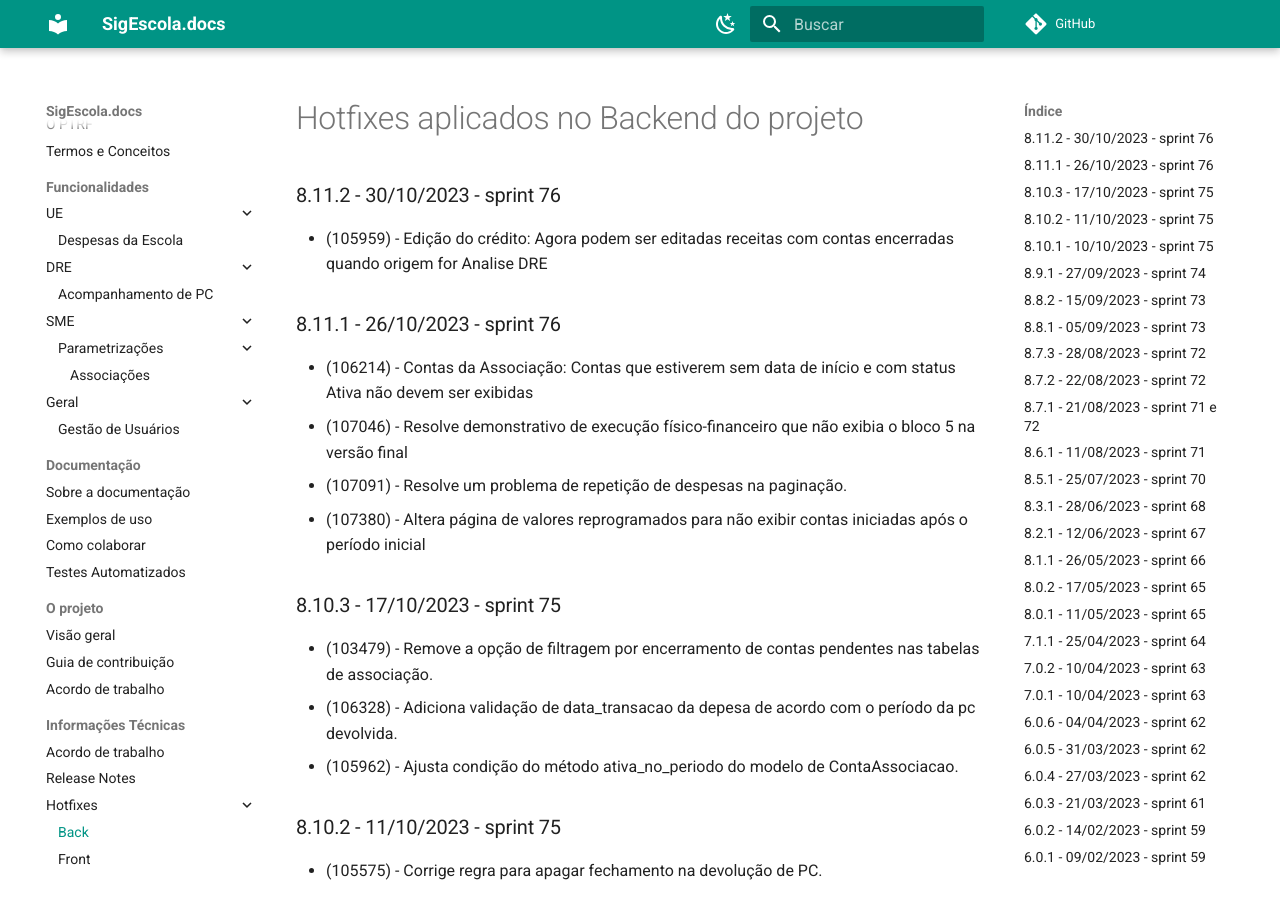
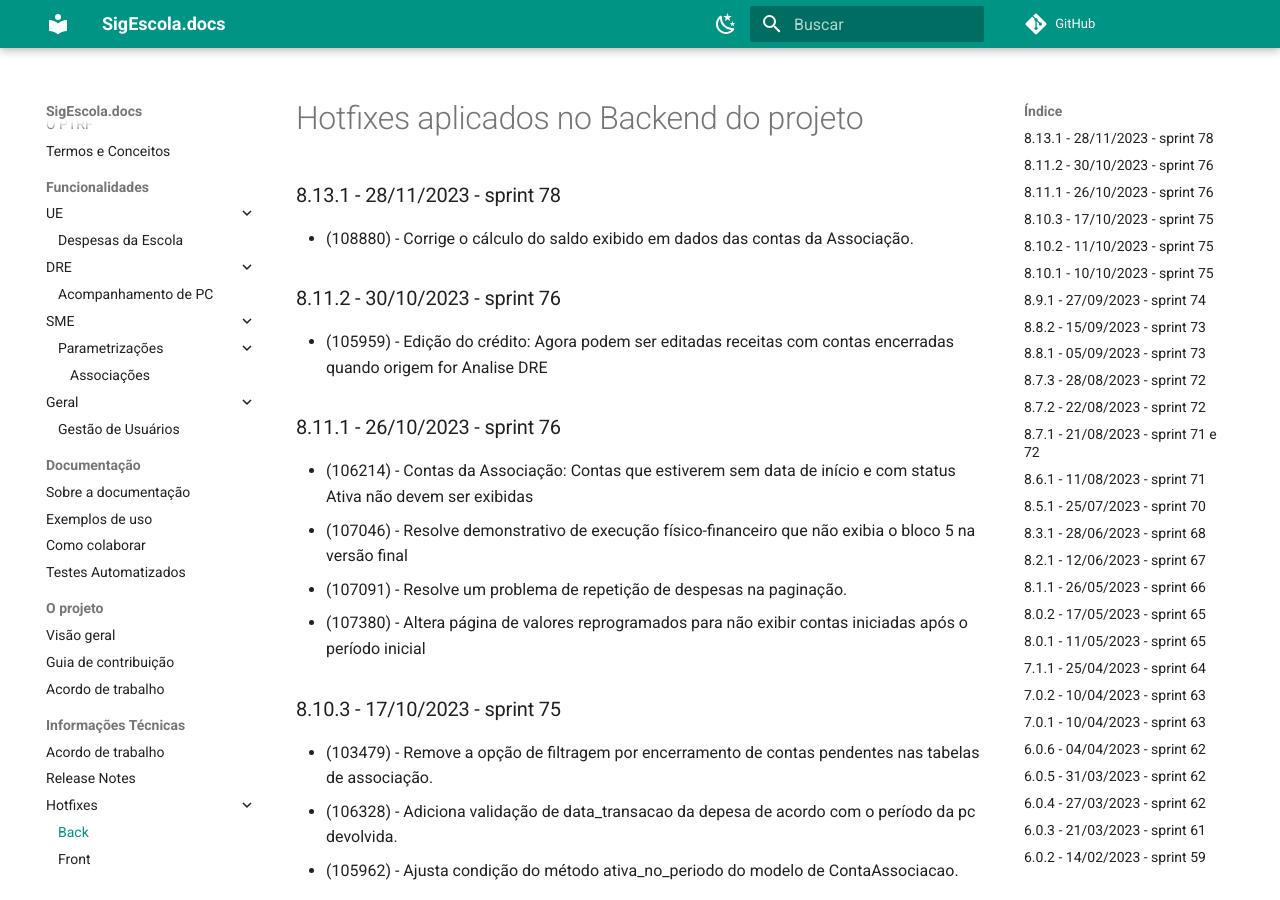
Before and after one commit to prefeiturasp/SME-PTRF-Docs, an MkDocs documentation site: the page built from docs/projeto/hotfixes_back.md, in a window 1280 px wide and 900 px high. Built offline with MkDocs 1.6.1 and Material for MkDocs 9.7.7, drawn with Linux system fonts in a browser that asks for light colours; comment, search, counter and statistics services are not loaded.

Commit message:
8.13.1 - 28/11/2023 - sprint 78

```diff
--- a/docs/projeto/hotfixes_back.md
+++ b/docs/projeto/hotfixes_back.md
@@ -1,4 +1,7 @@
 # Hotfixes aplicados no Backend do projeto
+
+### 8.13.1 - 28/11/2023 - sprint 78
+* (108880) - Corrige o cálculo do saldo exibido em dados das contas da Associação.
 
 ### 8.11.2 - 30/10/2023 - sprint 76
 * (105959) - Edição do crédito: Agora podem ser editadas receitas com contas encerradas quando origem for Analise DRE
```
